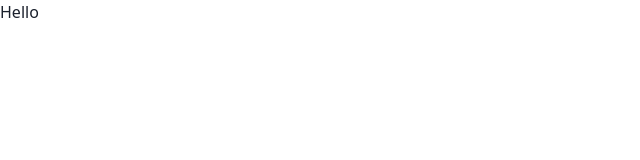
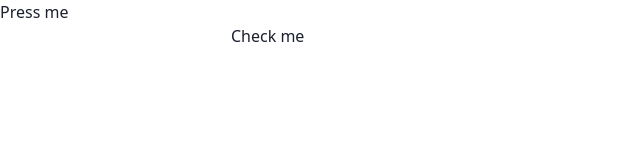
Before and after one commit to ippo012/nextjs-starter, a Next.js app: page / in a window 1280 px wide. Shown: the top 160 px of the page, without its empty margins (0-640 px from the left). Built offline with nearby package versions, Linux system fonts and the light colour scheme.

Commit message:
:watermelon: Add react-area and react-stately

```diff
--- a/package.json
+++ b/package.json
@@ -11,6 +11,9 @@
     "start": "next start"
   },
   "dependencies": {
+    "@react-aria/button": "^3.0.2",
+    "@react-aria/checkbox": "^3.0.2",
+    "@react-stately/toggle": "^3.0.2",
     "next": "^9.4.4",
     "next-compose-plugins": "^2.2.0",
     "next-images": "^1.4.0",
--- /dev/null
+++ b/src/components/Button.tsx
@@ -0,0 +1,18 @@
+import React, { ReactNode } from 'react';
+import { useButton } from '@react-aria/button';
+
+type ButtonProps = {
+  onPress: () => void;
+  children: ReactNode;
+};
+
+export const Button = (props: ButtonProps) => {
+  const ref = React.useRef() as React.RefObject<HTMLButtonElement>;
+  const { buttonProps } = useButton(props, ref);
+
+  return (
+    <button {...buttonProps} ref={ref}>
+      {props.children}
+    </button>
+  );
+};
--- /dev/null
+++ b/src/components/Checkbox.tsx
@@ -0,0 +1,21 @@
+import React, { ReactNode } from 'react';
+import { useToggleState } from '@react-stately/toggle';
+import { useCheckbox } from '@react-aria/checkbox';
+
+type CheckboxProps = {
+  onChange: (isChecked: boolean) => void;
+  children: ReactNode;
+};
+
+export const Checkbox = (props: CheckboxProps) => {
+  const state = useToggleState(props);
+  const ref = React.useRef() as React.RefObject<HTMLInputElement>;
+  const { inputProps } = useCheckbox(props, state, ref);
+
+  return (
+    <label style={{ display: 'block' }}>
+      <input {...inputProps} ref={ref} />
+      {props.children}
+    </label>
+  );
+};
--- a/src/pages/index.tsx
+++ b/src/pages/index.tsx
@@ -1,8 +1,17 @@
 import React from 'react';
 import { NextPage } from 'next';
+import { Button } from 'components/Button';
+import { Checkbox } from 'components/checkbox';
 
 const IndexPage: NextPage = () => {
-  return <div>Hello</div>;
+  return (
+    <>
+      <Button onPress={() => alert('Button pressed!')}>Press me</Button>
+      <Checkbox onChange={(isChecked) => alert(isChecked ? 'Checked!' : 'Unchecked')}>
+        Check me
+      </Checkbox>
+    </>
+  );
 };
 
 export default IndexPage;
```
Also changed, not shown: 1 other file (tests, documents, lock files or other folders).
